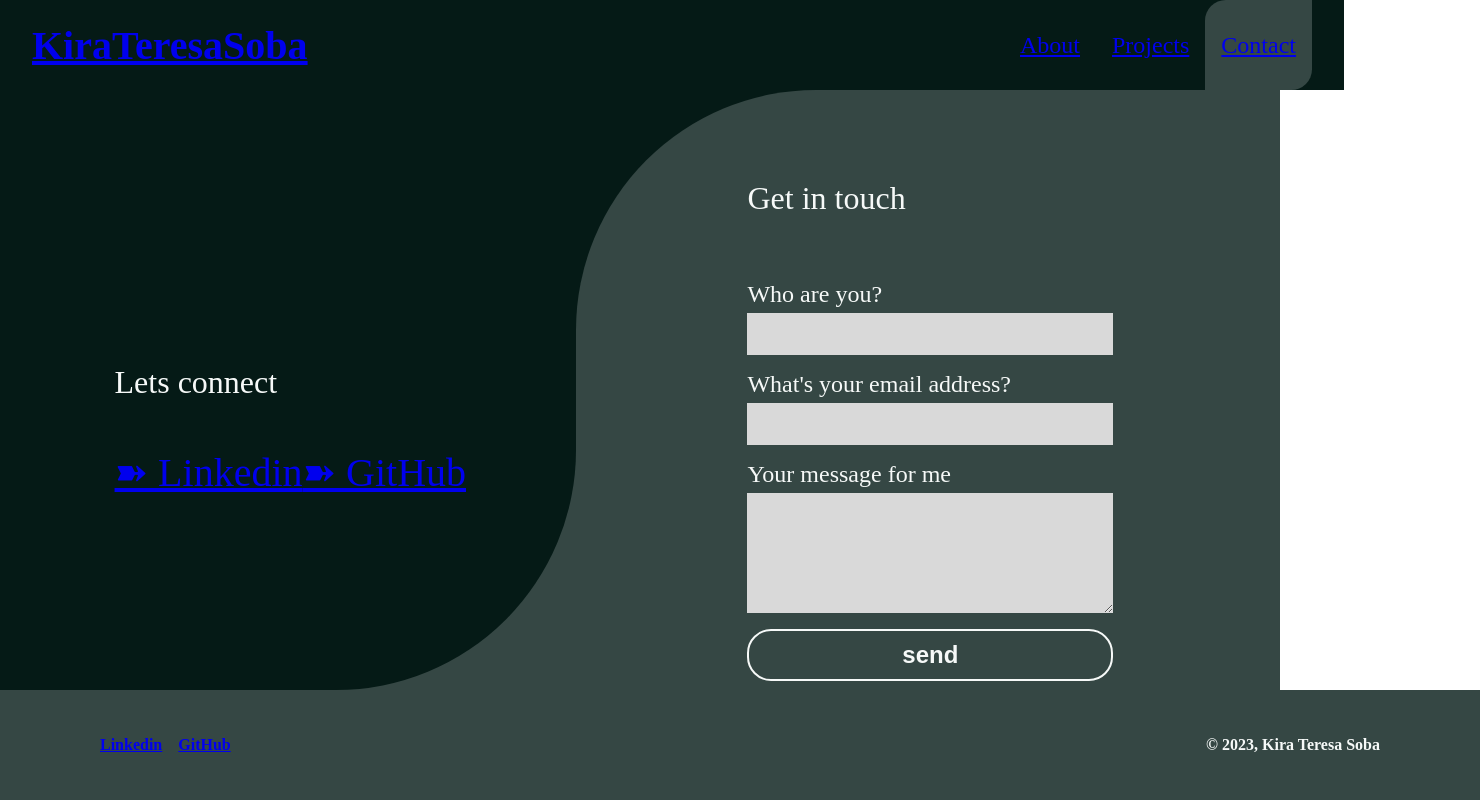
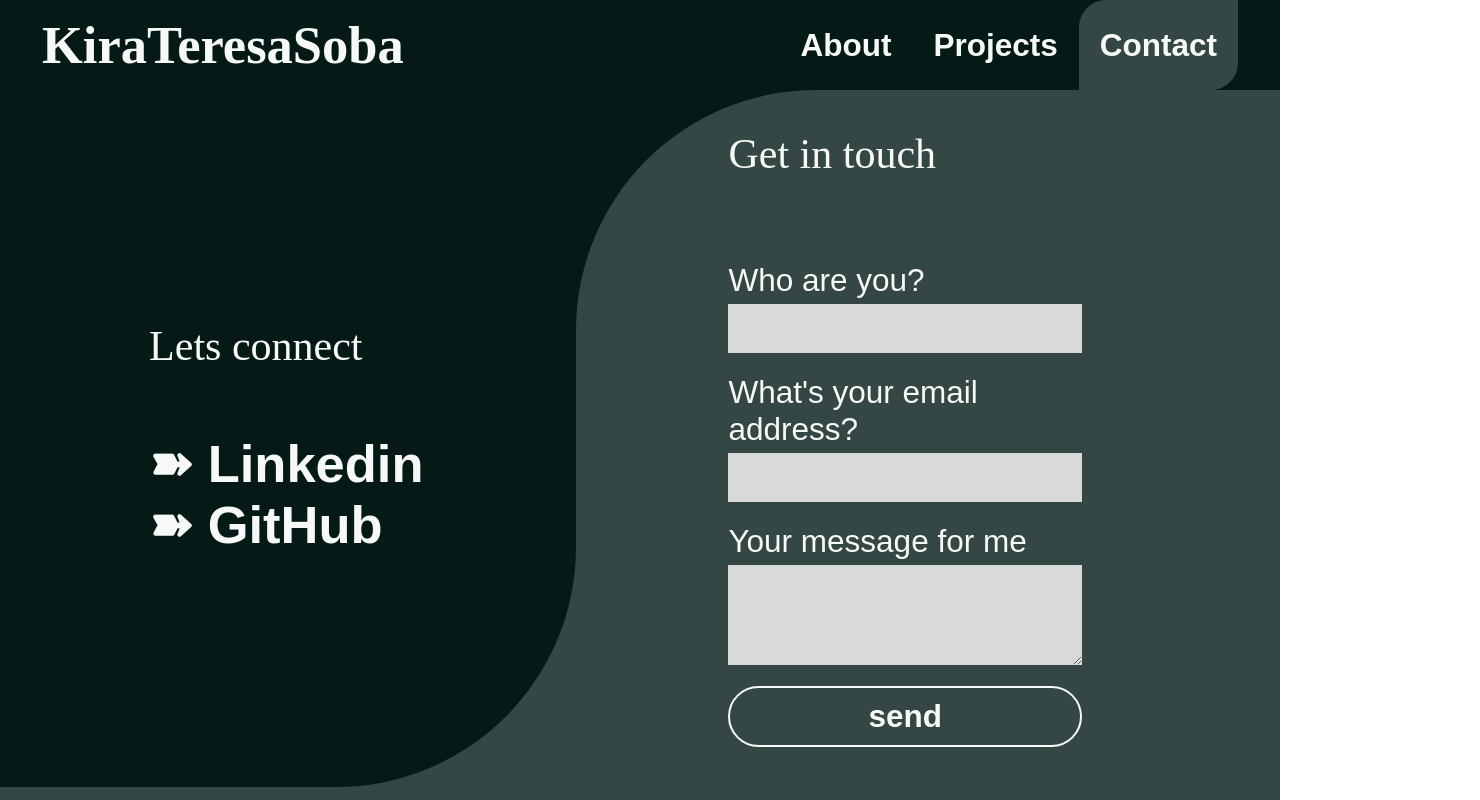
Before and after one commit to KiraTeresa/Portfolio, a React (Create React App) app: page /contact in a window 1280 px wide. Shown: the top 800 px of the page, 1480 px wide, since content can reach past the window. Built offline with nearby package versions, Linux system fonts and the light colour scheme; no server answers.

Commit message:
Adding Index

```diff
--- a/src/index.css
+++ /dev/null
@@ -1,3 +0,0 @@
-body {
-  margin: 0;
-}
--- /dev/null
+++ b/src/index.scss
@@ -0,0 +1,46 @@
+/*
+---------------------------------------------
+Reset CSS
+---------------------------------------------
+*/
+
+* {
+  box-sizing: border-box;
+  font-family: "Poppins", sans-serif;
+  font-size: calc(16px + 0.390625vw);
+  color: #F6F9F8;
+}
+
+body {
+  margin: 0;
+}
+
+/*
+---------------------------------------------
+Colors
+---------------------------------------------
+*/
+
+// .dark {
+//   background-color: #051A16;
+//   color: #F6F9F8;
+// }
+
+.light {
+  background-color: #F6F9F8;
+  color: #051A16;
+}
+
+/*
+---------------------------------------------
+Global Styles
+---------------------------------------------
+*/
+
+a {
+  display: block;
+  color: inherit;
+  font-family: inherit;
+  font-weight: bold;
+  text-decoration: none;
+}
```
Also changed, not shown: src/index.js (+9 -9 lines).
